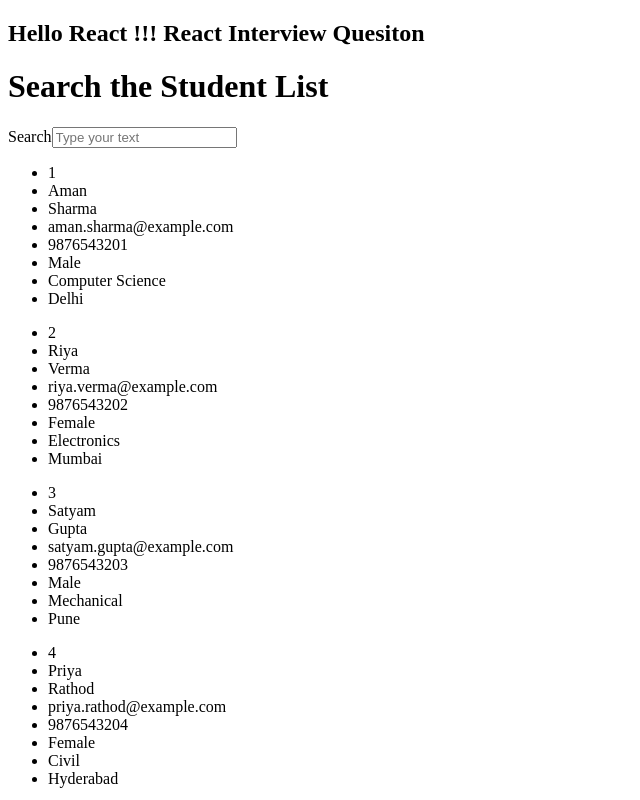
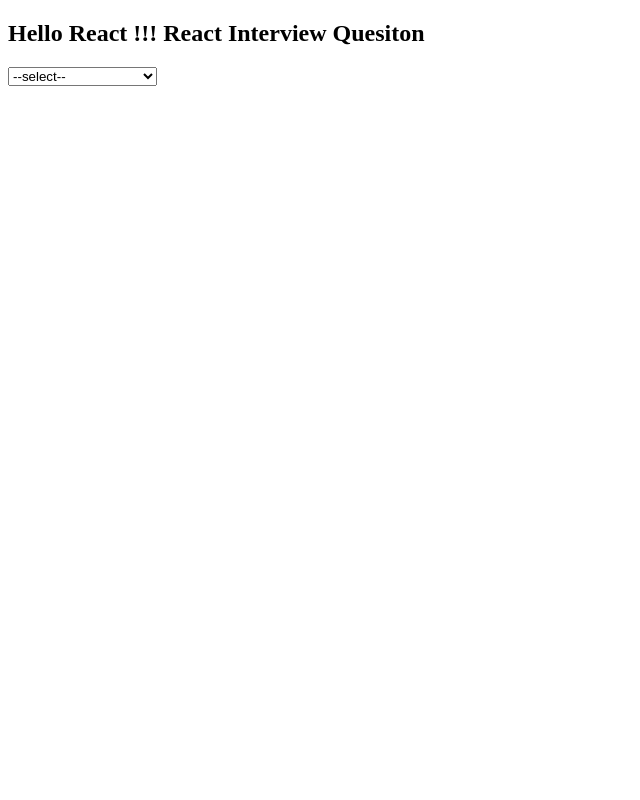
Before and after one commit to Satyam9169/React-interview-question, a React (Vite) app: page / in a window 1280 px wide. Shown: the top 800 px of the page, without its empty margins (0-640 px from the left). Built offline with nearby package versions, Linux system fonts and the light colour scheme.

Commit message:
designing dropdown dynamic and showing data

```diff
--- a/src/App.jsx
+++ b/src/App.jsx
@@ -1,5 +1,6 @@
 import React from "react";
-import Filter from "./Machine-coding-round/SearchingApp/Filter";
+// import Filter from "./Machine-coding-round/SearchingApp/Filter";
+import Dropdown from "./Machine-coding-round/dropdown/Dropdown";
 // import StudentLogic from "./Machine-coding-round/studentForm/StudentLogic";
 // import Bug1 from "./Debug/Bug1";
 // import Main from "./React-interview-question/props/Main";
@@ -24,7 +25,8 @@
         {/* <TimerApp /> */}
         {/* <Student /> */}
         {/* <StudentLogic /> */}
-        <Filter />
+        {/* <Filter /> */}
+        <Dropdown />
         {/* <Bug1 apiUrl="https://dummyjson.com/users" /> */}
         {/* <div>counter : {count}</div>
         <button onClick={() => dispatch(increment())}>increment</button>
--- /dev/null
+++ b/src/Machine-coding-round/dropdown/Dropdown.jsx
@@ -0,0 +1,96 @@
+import React, { useState } from "react";
+
+const Dropdown = () => {
+  const [selectedCountry, setSelectedCountry] = useState("");
+
+  const countryData = [
+    {
+      country: "India",
+      cities: ["Mumbai", "Delhi", "Bengaluru", "Kolkata", "Chennai"],
+    },
+    {
+      country: "United States",
+      cities: [
+        "New York",
+        "Los Angeles",
+        "Chicago",
+        "Houston",
+        "San Francisco",
+      ],
+    },
+    {
+      country: "United Kingdom",
+      cities: ["London", "Manchester", "Birmingham", "Liverpool", "Leeds"],
+    },
+    {
+      country: "Canada",
+      cities: ["Toronto", "Vancouver", "Montreal", "Calgary", "Ottawa"],
+    },
+    {
+      country: "Australia",
+      cities: ["Sydney", "Melbourne", "Brisbane", "Perth", "Adelaide"],
+    },
+    {
+      country: "Germany",
+      cities: ["Berlin", "Munich", "Hamburg", "Frankfurt", "Cologne"],
+    },
+    {
+      country: "France",
+      cities: ["Paris", "Lyon", "Marseille", "Toulouse", "Nice"],
+    },
+    {
+      country: "Japan",
+      cities: ["Tokyo", "Osaka", "Kyoto", "Yokohama", "Sapporo"],
+    },
+    {
+      country: "Brazil",
+      cities: [
+        "São Paulo",
+        "Rio de Janeiro",
+        "Brasília",
+        "Salvador",
+        "Fortaleza",
+      ],
+    },
+    {
+      country: "United Arab Emirates",
+      cities: ["Dubai", "Abu Dhabi", "Sharjah", "Al Ain", "Ajman"],
+    },
+  ];
+
+  // Get selected country object
+  const selectedCountryData = countryData.find(
+    (item) => item.country === selectedCountry
+  );
+
+  const handleChange = (e) => {
+    setSelectedCountry(e.target.value);
+  };
+
+  return (
+    <>
+      <select value={selectedCountry} onChange={handleChange}>
+        <option value="">--select--</option>
+        {countryData.map((item) => (
+          <option value={item.country} key={item.country}>
+            {item.country}
+          </option>
+        ))}
+      </select>
+
+      {/* Show cities only if a country is selected */}
+      {selectedCountryData && (
+        <>
+          <h2>Cities in {selectedCountryData.country}</h2>
+          <ul>
+            {selectedCountryData.cities.map((city) => (
+              <li key={city}>{city}</li>
+            ))}
+          </ul>
+        </>
+      )}
+    </>
+  );
+};
+
+export default Dropdown;
```
